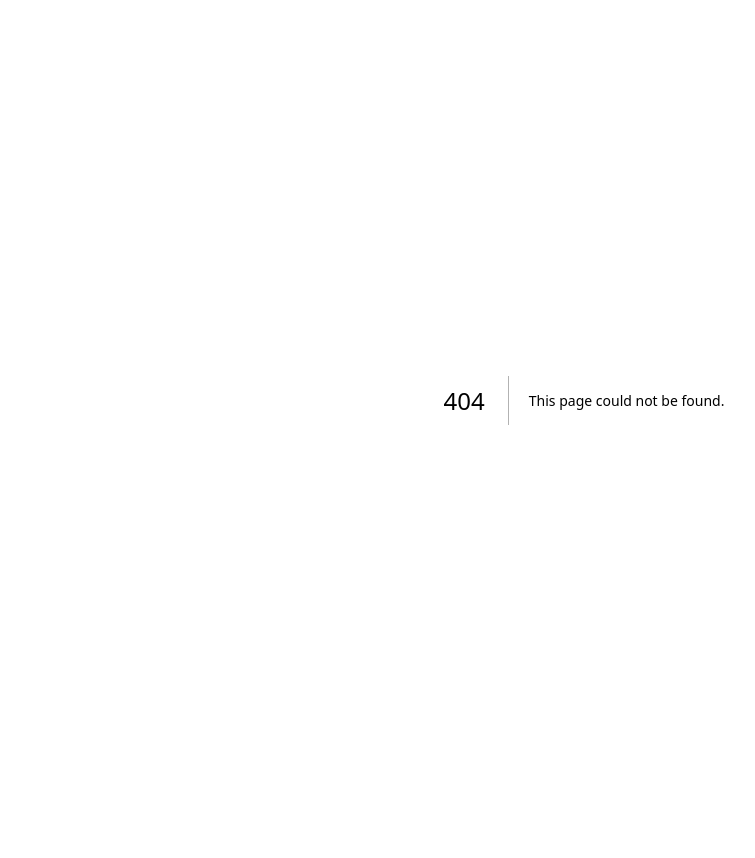
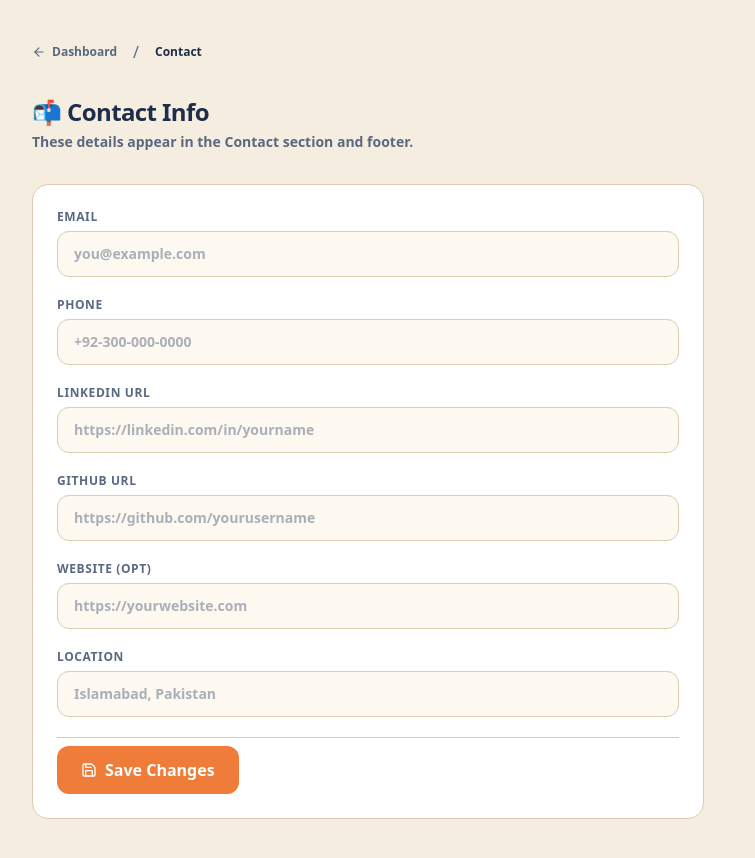
Before and after one commit to Uzair-Asim/Portfolio, a Next.js app: page /admin/contact in a window 1280 px wide. Before the commit this address had no page. Shown: the whole page, without its empty margins (56-811 px from the left). Before the commit the page ends 800 px from the top, so only its background shows below. Built offline with nearby package versions, Linux system fonts and the light colour scheme; no server answers; the database is empty.

Commit message:
feat: contact editor, dynamic contact section, orphan card fix

```diff
--- /dev/null
+++ b/app/admin/contact/ContactEditor.tsx
@@ -0,0 +1,158 @@
+'use client'
+
+import { useState } from 'react'
+import { useRouter } from 'next/navigation'
+import toast, { Toaster } from 'react-hot-toast'
+import Link from 'next/link'
+import { ArrowLeft, Save } from 'lucide-react'
+import type { IContact } from '@/models/Portfolio'
+
+export default function ContactEditor({
+  initialData,
+}: {
+  initialData: IContact
+}) {
+  const router = useRouter()
+
+  /**
+   * WHY spread initialData into state:
+   * We copy the initial values into local state so the form
+   * is controlled — React manages every field value.
+   * Changes stay local until the user clicks Save,
+   * at which point we send them all to the API at once.
+   */
+  const [form, setForm] = useState<IContact>({ ...initialData })
+  const [saving, setSaving] = useState(false)
+
+  function handleChange(field: keyof IContact, value: string) {
+    setForm(prev => ({ ...prev, [field]: value }))
+  }
+
+  async function handleSave() {
+    setSaving(true)
+    try {
+      const res = await fetch('/api/content', {
+        method:  'PATCH',
+        headers: { 'Content-Type': 'application/json' },
+        /**
+         * WHY wrap in { contact: form }:
+         * The PATCH route uses $set on whatever we send.
+         * Sending { contact: form } updates only the contact
+         * field without touching skills, experience, etc.
+         */
+        body: JSON.stringify({ contact: form }),
+      })
+
+      if (!res.ok) throw new Error('Save failed')
+
+      toast.success('Contact info saved!')
+      router.refresh()
+    } catch {
+      toast.error('Failed to save. Try again.')
+    } finally {
+      setSaving(false)
+    }
+  }
+
+  const fields: { key: keyof IContact; label: string; placeholder: string; type?: string }[] = [
+    { key: 'email',    label: 'Email',         placeholder: 'you@example.com',              type: 'email' },
+    { key: 'phone',    label: 'Phone',         placeholder: '+92-300-000-0000'                            },
+    { key: 'linkedin', label: 'LinkedIn URL',  placeholder: 'https://linkedin.com/in/yourname'            },
+    { key: 'github',   label: 'GitHub URL',    placeholder: 'https://github.com/yourusername'             },
+    { key: 'website',  label: 'Website (opt)', placeholder: 'https://yourwebsite.com'                     },
+    { key: 'location', label: 'Location',      placeholder: 'Islamabad, Pakistan'                         },
+  ]
+
+  return (
+    <div className="max-w-2xl">
+      <Toaster position="top-right" />
+
+      {/* Header */}
+      <div className="flex items-center gap-4 mb-8">
+        <Link
+          href="/admin"
+          className="
+            flex items-center gap-1.5
+            font-mono text-xs font-bold
+            text-[var(--color-clay-muted)]
+            hover:text-[var(--color-clay-navy)]
+            transition-colors
+          "
+        >
+          <ArrowLeft size={14} />
+          Dashboard
+        </Link>
+        <span className="text-[var(--color-clay-muted)]">/</span>
+        <span className="font-mono text-xs font-bold text-[var(--color-clay-navy)]">
+          Contact
+        </span>
+      </div>
+
+      <div className="mb-8">
+        <h1 className="
+          text-2xl font-black
+          text-[var(--color-clay-navy)]
+          tracking-tight mb-1
+        ">
+          📬 Contact Info
+        </h1>
+        <p className="text-sm font-semibold text-[var(--color-clay-muted)]">
+          These details appear in the Contact section and footer.
+        </p>
+      </div>
+
+      {/* Form */}
+      <div className="bg-white rounded-2xl border border-[var(--color-cream-300)] p-6 flex flex-col gap-5">
+        {fields.map((field) => (
+          <div key={field.key}>
+            <label className="
+              block font-mono text-xs font-bold uppercase
+              tracking-wider text-[var(--color-clay-muted)]
+              mb-1.5
+            ">
+              {field.label}
+            </label>
+            <input
+              type={field.type ?? 'text'}
+              value={form[field.key] ?? ''}
+              onChange={e => handleChange(field.key, e.target.value)}
+              placeholder={field.placeholder}
+              className="
+                w-full px-4 py-3 rounded-xl
+                border border-[var(--color-cream-300)]
+                focus:border-[var(--color-clay-orange)]
+                focus:outline-none
+                font-semibold text-sm
+                text-[var(--color-clay-navy)]
+                bg-[var(--color-cream-50)]
+                transition-colors duration-200
+                placeholder:text-[var(--color-clay-muted)]/50
+              "
+            />
+          </div>
+        ))}
+
+        {/* Save button */}
+        <div className="pt-2 border-t border-[var(--color-cream-300)]">
+          <button
+            onClick={handleSave}
+            disabled={saving}
+            className="
+              flex items-center gap-2
+              bg-[var(--color-clay-orange)]
+              hover:bg-[var(--color-clay-orange-dark)]
+              disabled:opacity-50 disabled:cursor-not-allowed
+              text-white font-bold
+              px-6 py-3 rounded-xl
+              transition-colors duration-200
+              cursor-pointer
+            "
+          >
+            <Save size={16} />
+            {saving ? 'Saving...' : 'Save Changes'}
+          </button>
+        </div>
+      </div>
+    </div>
+  )
+}
--- /dev/null
+++ b/app/admin/contact/page.tsx
@@ -0,0 +1,19 @@
+import { getPortfolioData } from '@/lib/data'
+import ContactEditor from './ContactEditor'
+
+export default async function ContactAdminPage() {
+  const portfolio = await getPortfolioData()
+
+  return (
+    <ContactEditor
+      initialData={portfolio?.contact ?? {
+        email:    '',
+        phone:    '',
+        linkedin: '',
+        github:   '',
+        website:  '',
+        location: '',
+      }}
+    />
+  )
+}
--- a/app/api/content/route.ts
+++ b/app/api/content/route.ts
@@ -1,32 +1,26 @@
 import { NextRequest, NextResponse } from 'next/server'
+import { revalidatePath } from 'next/cache'
 import { connectDB } from '@/lib/mongodb'
 import Portfolio from '@/models/Portfolio'
+import { auth } from '@/lib/auth'
 
 /**
- * WHY GET is a server-side function:
- * This runs on Vercel's servers, never in the browser.
- * The MongoDB connection string never reaches the client.
- * The browser just gets back clean JSON.
+ * WHY auth check in API routes:
+ * The proxy protects pages but API routes need their own
+ * auth check. Without this anyone could call PATCH /api/content
+ * directly from a terminal and modify your portfolio data.
+ * Defense in depth — protect both the UI and the API.
  */
 export async function GET() {
   try {
     await connectDB()
-
-    /**
-     * WHY findOne with no filter:
-     * Your portfolio has exactly one document — yours.
-     * findOne() returns the first (and only) document.
-     * No need for complex queries.
-     */
     const portfolio = await Portfolio.findOne().lean()
-
     if (!portfolio) {
       return NextResponse.json(
         { error: 'Portfolio data not found' },
         { status: 404 }
       )
     }
-
     return NextResponse.json(portfolio)
   } catch (error) {
     console.error('GET /api/content error:', error)
@@ -37,36 +31,40 @@ export async function GET() {
   }
 }
 
-/**
- * WHY PATCH not PUT:
- * PUT replaces the entire document.
- * PATCH updates only the fields you send.
- * For an admin editing just the skills section,
- * PATCH is safer — it can't accidentally wipe
- * experience data by forgetting to include it.
- */
 export async function PATCH(req: NextRequest) {
   try {
+    /**
+     * WHY check session in PATCH but not GET:
+     * GET is public — anyone can read your portfolio data,
+     * that's the whole point. PATCH modifies data so only
+     * you should be able to call it.
+     */
+    const session = await auth()
+    if (!session) {
+      return NextResponse.json(
+        { error: 'Unauthorized' },
+        { status: 401 }
+      )
+    }
+
     await connectDB()
-
     const body = await req.json()
 
     const portfolio = await Portfolio.findOneAndUpdate(
       {},
       { $set: body },
-      /**
-       * WHY new: true:
-       * Returns the updated document instead of the original.
-       * Without this you'd get back the old data even after
-       * a successful update — confusing to debug.
-       *
-       * WHY upsert: true:
-       * Creates the document if it doesn't exist yet.
-       * Useful during initial setup — the first PATCH
-       * creates the portfolio document automatically.
-       */
       { new: true, upsert: true, runValidators: true }
     ).lean()
+
+    /**
+     * WHY revalidatePath after update:
+     * Next.js caches the portfolio page for 1 hour (revalidate: 3600).
+     * After saving changes we want them to appear immediately,
+     * not an hour later. revalidatePath tells Next.js to throw
+     * away the cached version of '/' and rebuild it fresh
+     * on the next request.
+     */
+    revalidatePath('/')
 
     return NextResponse.json(portfolio)
   } catch (error) {
--- a/app/layout.tsx
+++ b/app/layout.tsx
@@ -30,8 +30,8 @@ const spaceMono = Space_Mono({
  * shows up in Google results and LinkedIn/WhatsApp previews.
  */
 export const metadata: Metadata = {
-  title: 'Uzair Asim — Full-Stack Engineer',
-  description: 'Full-Stack Developer specializing in .NET, Azure, and modern JS frameworks. Based in Islamabad, Pakistan.',
+  title: 'Portfolio Uzair Asim',
+  description: 'Full Stack Developer specializing in .NET, Azure, and modern JS frameworks. Based in Islamabad, Pakistan.',
   keywords: [
     'Uzair Asim',
     'Full Stack Developer',
--- a/components/sections/Contact.tsx
+++ b/components/sections/Contact.tsx
@@ -1,7 +1,7 @@
 'use client'
 
 import { motion } from 'framer-motion'
-import { Mail, Phone, MapPin, ArrowRight } from 'lucide-react'
+import { Mail, Phone, MapPin, ArrowRight, ExternalLink } from 'lucide-react'
 import type { IContact } from '@/models/Portfolio'
 
 function LinkedInIcon({ size = 20 }: { size?: number }) {
@@ -32,12 +32,6 @@ function GitHubIcon({ size = 20 }: { size?: number }) {
   )
 }
 
-/**
- * WHY card styles are defined here not in DB:
- * Same pattern as Skills and Projects — Tailwind classes
- * are presentational decisions, not data. The card layout
- * and colors are part of the design system, not the content.
- */
 const CARD_STYLES = {
   email: {
     color:  'hover:border-orange-300 hover:shadow-orange-100',
@@ -67,17 +61,6 @@ const cardVariants = {
 }
 
 export default function Contact({ contact }: { contact: IContact | null }) {
-  /**
-   * WHY derive contact items from the prop:
-   * We build the contactItems array dynamically from the DB data.
-   * This means adding a new contact method in the admin panel
-   * automatically appears here without touching this file.
-   *
-   * WHY fallback values:
-   * If contact is null (DB unreachable) the section still
-   * renders with empty strings rather than crashing.
-   * The href fallback '#' means links go nowhere gracefully.
-   */
   const email    = contact?.email    ?? ''
   const phone    = contact?.phone    ?? ''
   const linkedin = contact?.linkedin ?? '#'
@@ -114,6 +97,14 @@ export default function Contact({ contact }: { contact: IContact | null }) {
         : '#',
       ...CARD_STYLES.location,
     },
+    ...(contact?.website ? [{
+      icon:   ExternalLink,
+      label:  'Website',
+      value:  contact.website.replace(/^https?:\/\//, ''),
+      href:   contact.website,
+      color:  'hover:border-amber-300 hover:shadow-amber-100',
+      iconBg: 'bg-amber-50 text-amber-600',
+    }] : []),
   ]
 
   return (
@@ -166,8 +157,24 @@ export default function Contact({ contact }: { contact: IContact | null }) {
             transition={{ staggerChildren: 0.1 }}
             className="grid grid-cols-1 sm:grid-cols-2 gap-4"
           >
-            {contactItems.map((item) => {
+            {contactItems.map((item, index) => {
               const Icon = item.icon
+
+              /**
+               * WHY isLastOdd:
+               * When the total number of cards is odd, the last
+               * card has no pair and sits half-width, looking
+               * unfinished. We detect this and apply sm:col-span-2
+               * so it stretches across the full row width.
+               * On mobile (grid-cols-1) col-span-2 has no visual
+               * effect since there is only one column — every card
+               * is already full width. Safe to apply unconditionally
+               * at the sm breakpoint only.
+               */
+              const isLastOdd =
+                contactItems.length % 2 !== 0 &&
+                index === contactItems.length - 1
+
               return (
                 <motion.a
                   key={item.label}
@@ -185,6 +192,7 @@ export default function Contact({ contact }: { contact: IContact | null }) {
                     hover:shadow-lg
                     transition-all duration-300
                     group
+                    ${isLastOdd ? 'sm:col-span-2' : ''}
                   `}
                 >
                   <div className={`
@@ -280,7 +288,7 @@ export default function Contact({ contact }: { contact: IContact | null }) {
                 with the right people.
               </p>
 
-              {/* Email CTA — driven by DB */}
+              <div className="flex flex-wrap gap-3">
                 {email && (
                   <a
                     href={`mailto:${email}`}
@@ -301,7 +309,6 @@ export default function Contact({ contact }: { contact: IContact | null }) {
                   </a>
                 )}
 
-              {/* GitHub link — driven by DB */}
                 {contact?.github && contact.github !== '#' && (
                   <a
                     href={contact.github}
@@ -313,13 +320,13 @@ export default function Contact({ contact }: { contact: IContact | null }) {
                       text-white font-bold
                       px-6 py-3 rounded-full
                       transition-all duration-200
-                    ml-3
                     "
                   >
                     <GitHubIcon size={18} />
                     GitHub
                   </a>
                 )}
+              </div>
             </div>
           </motion.div>
         </div>
```
Lines whose indentation alone changed are shown as unchanged.
